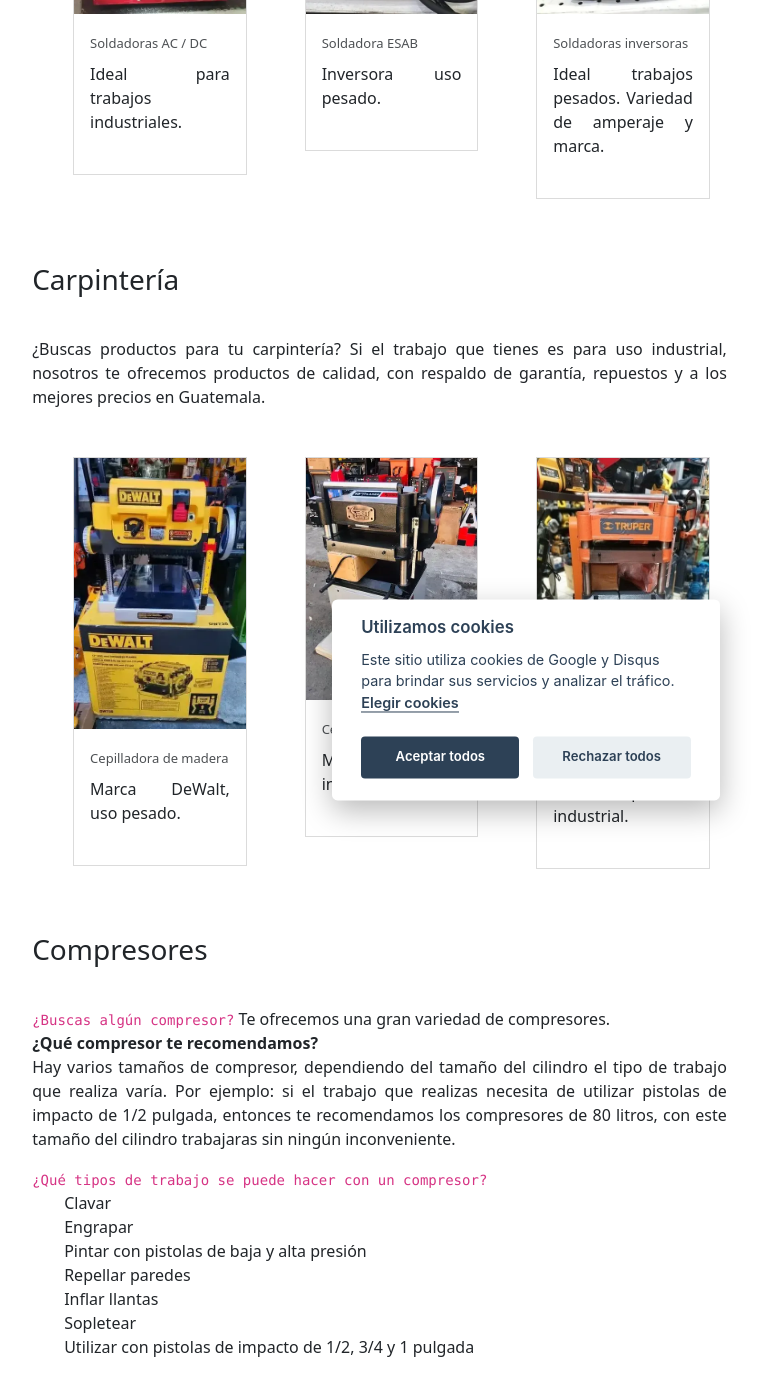
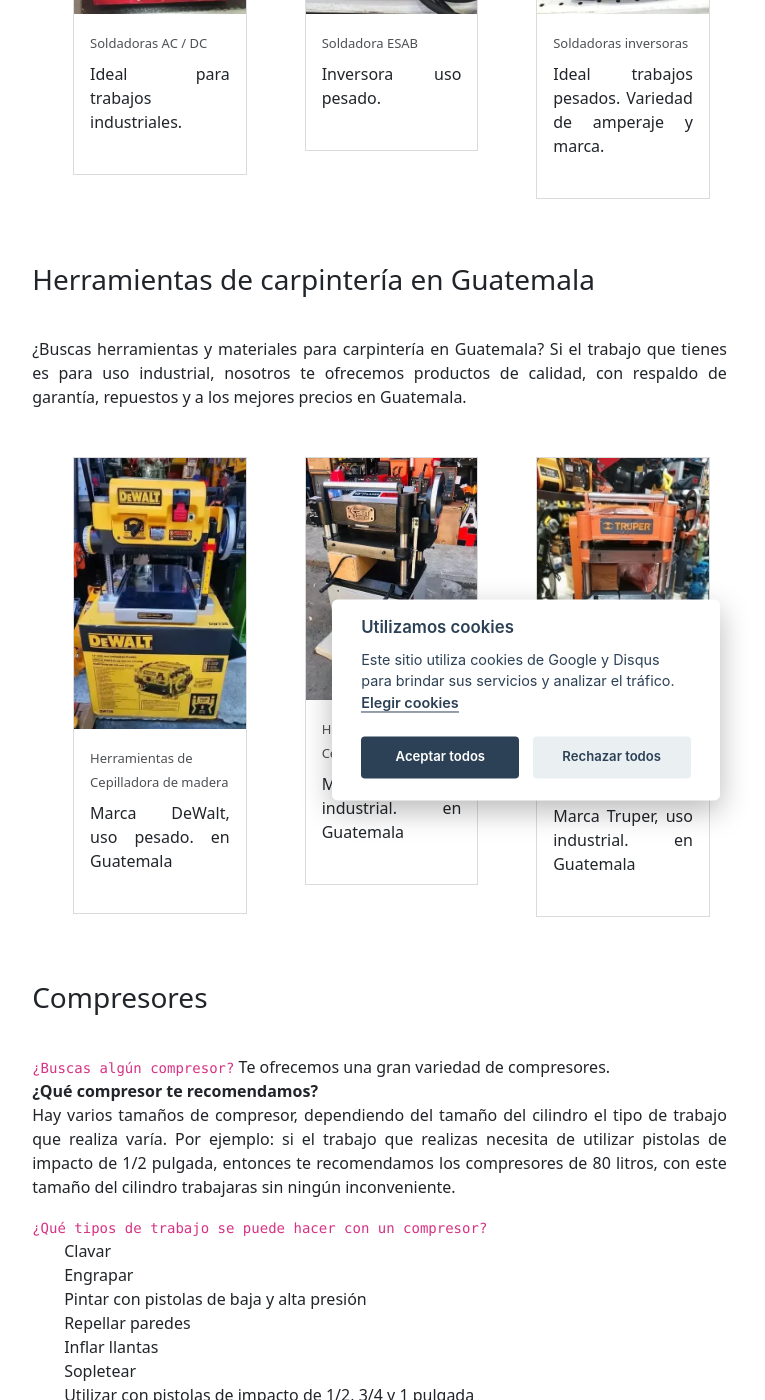
Before and after one commit to lacadenagt/lacadenagt.github.io, a Jekyll site: the page built from index.md, in a window 1280 px wide and 1400 px high, scrolled down 2129 px. Shown: the whole window, without its empty margins (114-879 px from the left). Built offline with Jekyll 4.4.1, drawn with Linux system fonts in a browser that asks for light colours.

Commit message:
Mejoramiento de seo en carpinteria

```diff
--- a/_includes/carpinteria/carpinteria.html
+++ b/_includes/carpinteria/carpinteria.html
@@ -1,12 +1,11 @@
   <section class="section sectionAlinear">
 
       <header class="section__header">
-            <h3 class="section__title" title="Productos carpintería">Carpintería</h3>
-            <!--a href="#" class="section__link">View all</a-->
+        <h3 class="section__title" title="Herramientas de carpintería en Guatemala">Herramientas de carpintería en Guatemala</h3>
+        <!--a href="#" class="section__link">Ver todo</a-->
       </header>
 
-      <p> ¿Buscas productos para tu carpintería? Si el trabajo que tienes es para uso industrial, nosotros te ofrecemos productos de calidad, con respaldo de garantía, repuestos y a los mejores precios
-    en Guatemala.</p>
+  <p>¿Buscas herramientas y materiales para carpintería en Guatemala? Si el trabajo que tienes es para uso industrial, nosotros te ofrecemos productos de calidad, con respaldo de garantía, repuestos y a los mejores precios en Guatemala.</p>
 
 <div itemscope itemtype="https://schema.org/Article" class = "row g-4 my-5 mx-auto owl-carousel owl-theme">
     {% for page in site.data.seccionCarpinteria %}
@@ -15,8 +14,8 @@
                 <img itemprop="image" loading="lazy" src ="{{ page.srcImagen }}" alt ="{{ page.descripcion }}"  title ="{{ page.descripcion }}" class ="img-fluid d-block mx-auto">
             </div>
             <div class = "product-info p-3">
-                    <span itemprop="name" class = "product-type">{{ page.categoria }}</span>
-                    <p class = "d-block text-dark text-decoration-none py-2" itemprop="description">{{ page.descripcion }}</p>
+                <span itemprop="name" class = "product-type">Herramientas de {{ page.categoria }}</span>
+                <p class = "d-block text-dark text-decoration-none py-2" itemprop="description">{{ page.descripcion }} en Guatemala</p>
                 <!--span class = "product-price">$ 100.50</span-->
                 <!--div class = "rating d-flex mt-1">
                  <div class="buy mt-3" itemprop="offers" itemscope itemtype="https://schema.org/Offer">
@@ -27,4 +26,5 @@
         </div>
     {% endfor %}
 </div>
+
  </section>
```
Lines whose indentation alone changed are shown as unchanged.
